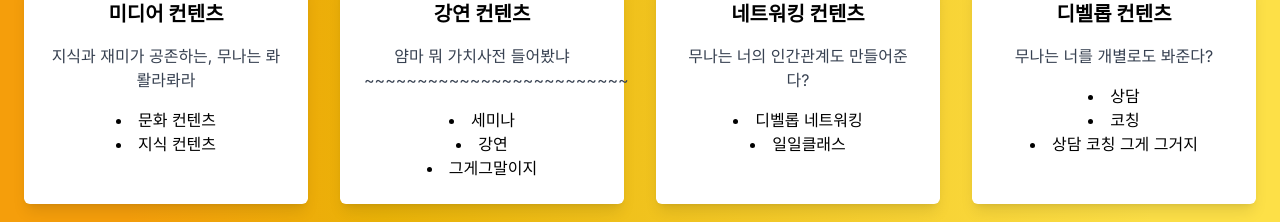
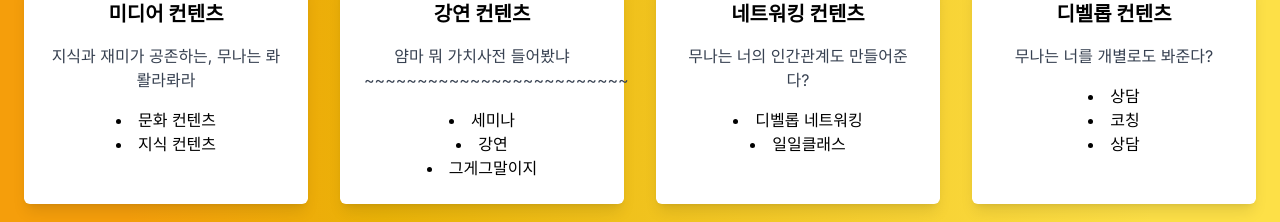
Before and after one commit to guswjd6476/studiomuna, a Next.js app: page / in a window 1280 px wide. Shown: the part 1580-1802 px from the top of the page. Built offline with nearby package versions, Linux system fonts and the light colour scheme.

Commit message:
packagejson edit2

```diff
--- a/src/pages/index.tsx
+++ b/src/pages/index.tsx
@@ -164,7 +164,7 @@ const Home = () => {
                                 <ul className="list-disc list-inside text-black">
                                     <li>상담</li>
                                     <li>코칭</li>
-                                    <li>상담 코칭 그게 그거지</li>
+                                    <li>상담</li>
                                 </ul>
                             </div>
                         </div>
```
